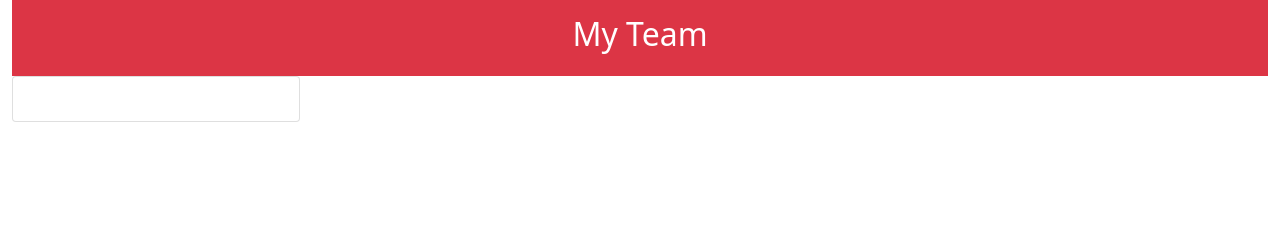
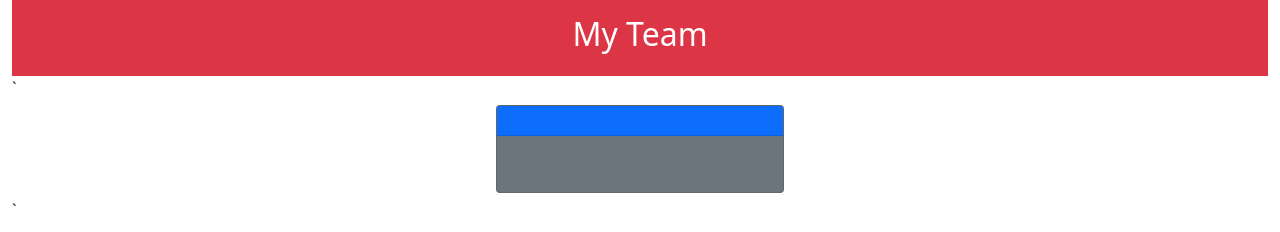
Before and after one commit to caitie-gorham/teamProfileGenerator, a website: page src/index.html in a window 1280 px wide. Drawn offline with nearby package versions, Linux system fonts and the light colour scheme.

Commit message:
reformatted html and css files to match example better

```diff
--- a/src/index.html
+++ b/src/index.html
@@ -17,15 +17,15 @@
             <h2>My Team</h2>
         </div>
 
-        <div class="card" style="width: 18rem;">
+        `<div class="card bg-secondary text-white" style="width: 18rem;">
+            <h5 class="card-header bg-primary"></h5>
+            <h6 class="card-header card-subtitle mb-2 bg-primary"></h6>
             <div class="card-body">
-              <h5 class="card-title"></h5>
-              <h6 class="card-subtitle mb-2 text-muted"></h6>
               <p class="card-text"></p>
               <p class="card-text"></p>
               <p class="card-text"></p>
             </div>
-          </div>
+          </div>`
 
     </div>
 
--- a/src/style.css
+++ b/src/style.css
@@ -1,3 +1,9 @@
 .page-header {
     padding: 15px;
 }
+
+.card {
+    margin: 0 auto;
+    margin-bottom: 5px;
+    margin-top: 5px;
+}
```
